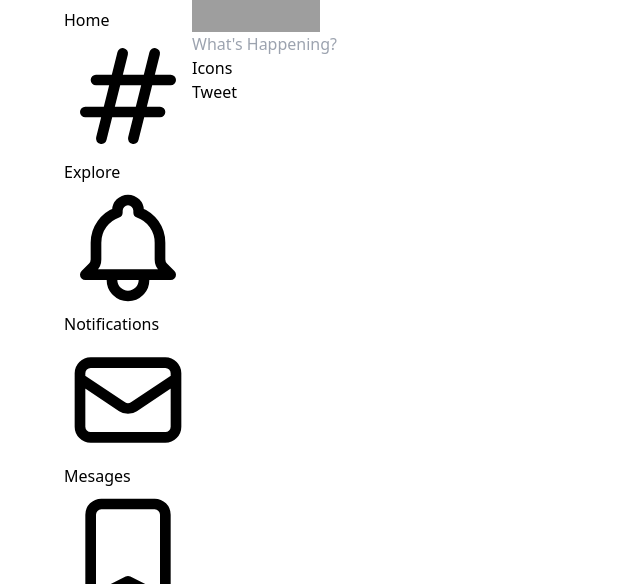
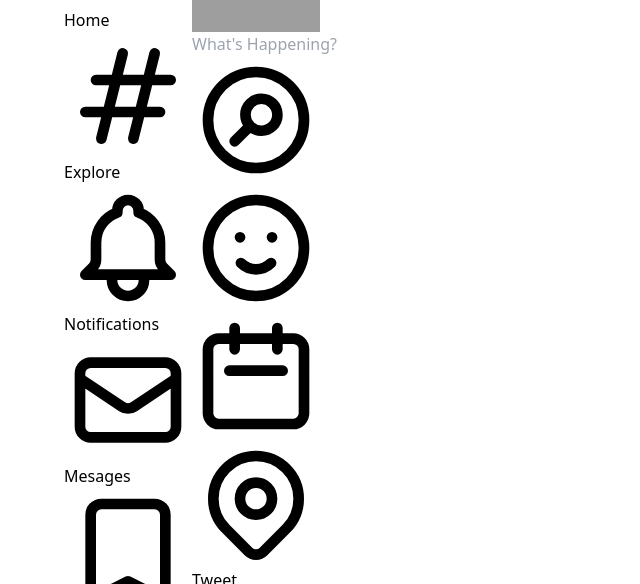
Before and after one commit to AleardoKandiah/Twitter-Full-Stack, a Next.js app: page / in a window 1280 px wide. Shown: the part 216-800 px from the top of the page, without its empty margins (0-640 px from the left). Built offline with nearby package versions, Linux system fonts and the light colour scheme; grey boxes are pictures that could not be loaded.

Commit message:
icon commit

```diff
--- a/Components/TweetBox.tsx
+++ b/Components/TweetBox.tsx
@@ -1,4 +1,11 @@
 import React from 'react'
+import{
+    CalendarIcon,
+    EmojiHappyIcon,
+    LocationMarkerIcon,
+    PhotographIcon,
+    SearchCircleIcon,
+} from '@heroicons/react/outline'
 
 function TweetBox() {
   return (
@@ -17,7 +24,13 @@ function TweetBox() {
 
         {/* Build a div for tweet icons and submission */}
         <div>
-          <div> Icons </div>
+
+          <div>
+            <SearchCircleIcon className='h-5 w-5'/>
+            <EmojiHappyIcon className='h-5 w-5'/>
+            <CalendarIcon className='h-5 w-5'/>
+            <LocationMarkerIcon className='h-5 w-5' />
+          </div>
 
           <form>Tweet</form>
 
```
